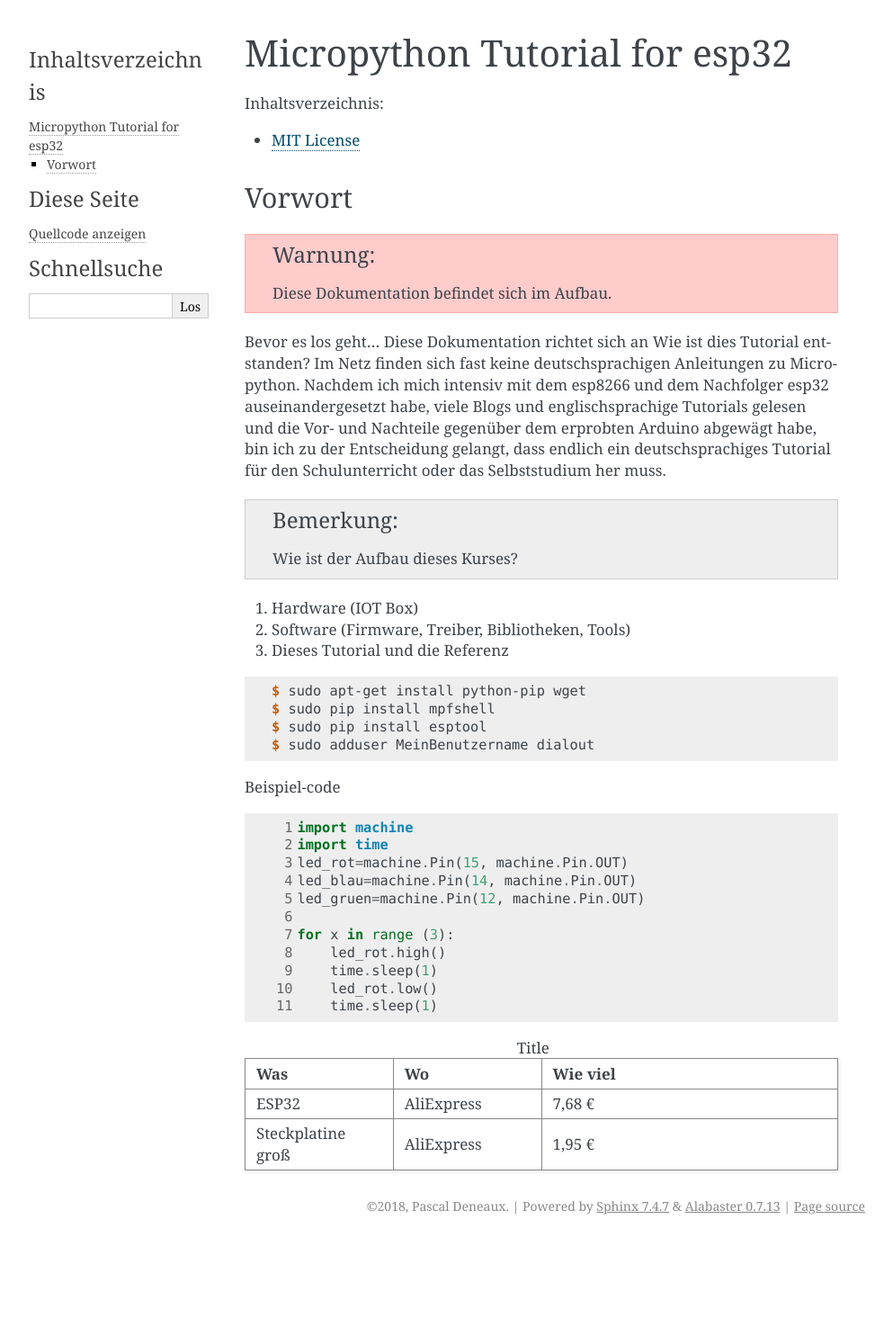
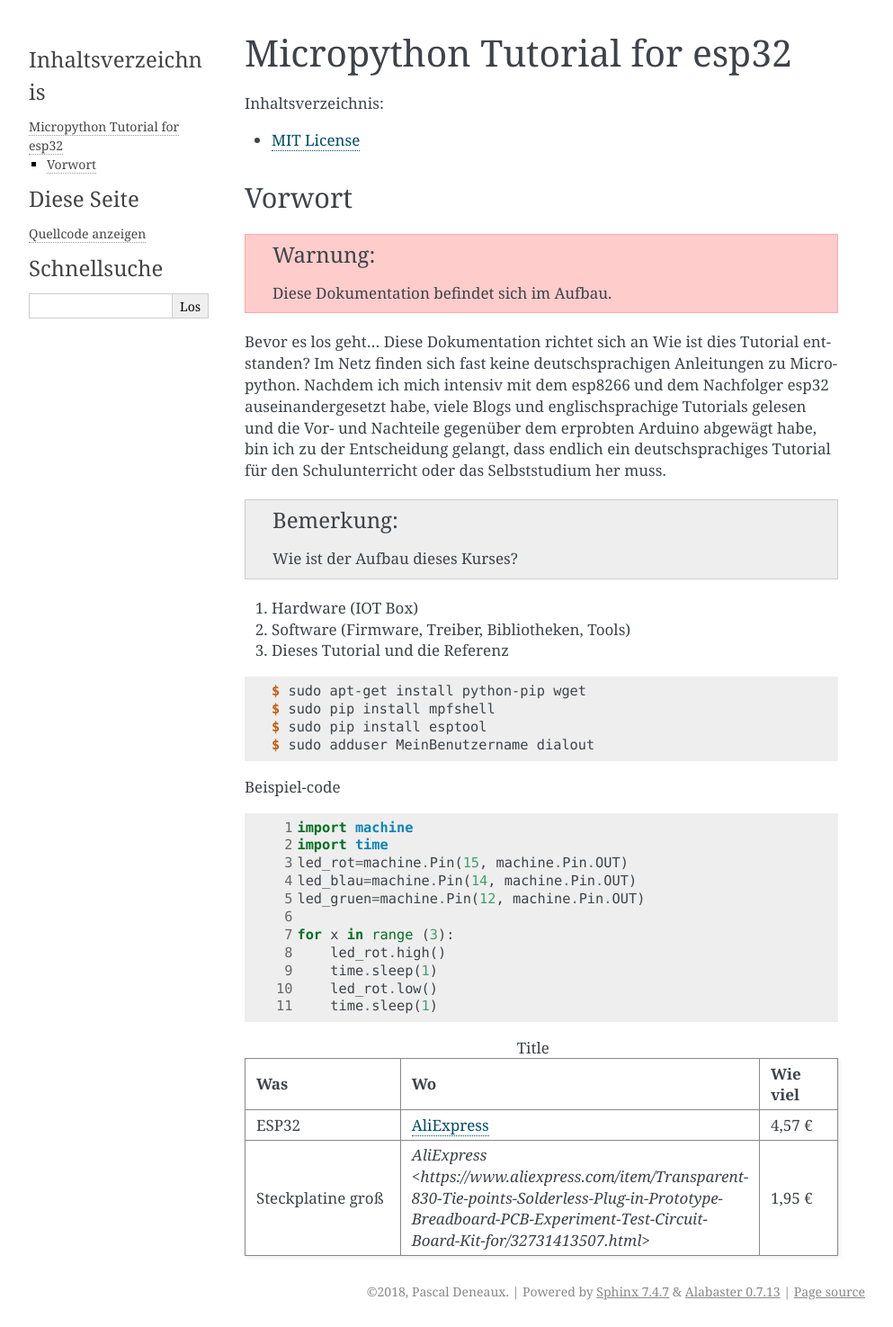
Before and after one commit to Tasm-Devil/Micropython-Tutorial-for-esp32, a Sphinx documentation site: the page built from docs/index.rst, in a window 1280 px wide. Shown: the whole page at 90% size, without its empty margins (148-1141 px from the left). Built offline with Sphinx 7.4.7, drawn with Linux system fonts in a browser that asks for light colours; before the commit the page ends 1380 px from its top, so only the background shows below that.

Commit message:
some minor changes

```diff
--- a/docs/index.rst
+++ b/docs/index.rst
@@ -50,15 +50,15 @@ Beispiel-code
        time.sleep(1)
 
 .. list-table:: Title
-   :widths: 25 25 50
+   :widths: 50 30 20
    :header-rows: 1
 
    * - Was
      - Wo
      - Wie viel
    * - ESP32
-     - AliExpress
-     - 7,68 €
+     - `AliExpress <https://www.aliexpress.com/item/ESP32-ESP-32-ESP32S-ESP-32S-CP2102-Wireless-WiFi-Bluetooth-Development-Board-Micro-USB-Dual-Core/32867696371.html>`_
+     - 4,57 €
    * - Steckplatine groß
-     - AliExpress
+     - `AliExpress <https://www.aliexpress.com/item/Transparent-830-Tie-points-Solderless-Plug-in-Prototype-Breadboard-PCB-Experiment-Test-Circuit-Board-Kit-for/32731413507.html>`
      - 1,95 €
```
